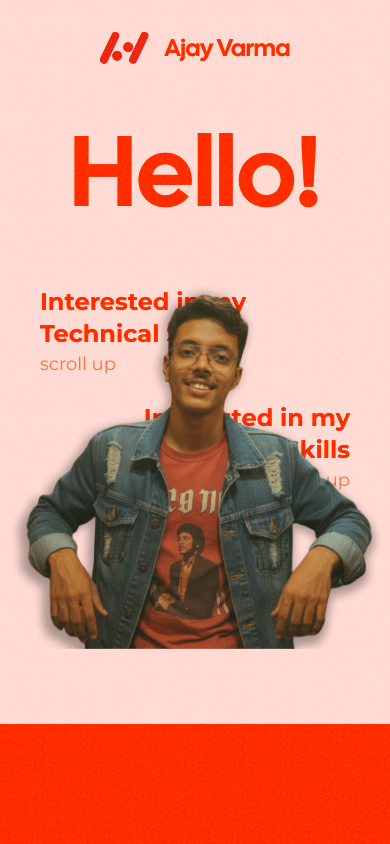
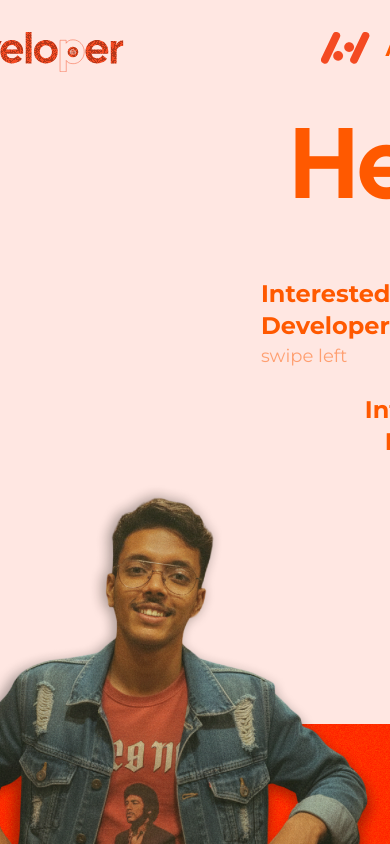
Before and after one commit to varmadesigns/Portfolio2, a React (Vite) app: page / in a window 390 px wide. Built offline with nearby package versions, Linux system fonts and the light colour scheme.

Commit message:
sections and scroll

```diff
--- a/index.html
+++ b/index.html
@@ -2,7 +2,7 @@
 <html lang="en">
   <head>
     <meta charset="UTF-8" />
-    <link rel="icon" type="image/svg+xml" href="/vite.svg" />
+    <link rel="icon" type="image/svg+xml" href="/logo.svg" />
     <meta name="viewport" content="width=device-width, initial-scale=1.0" />
     <link rel="preconnect" href="https://fonts.googleapis.com" />
     <link rel="preconnect" href="https://fonts.gstatic.com" crossorigin />
--- a/package.json
+++ b/package.json
@@ -12,6 +12,7 @@
   "dependencies": {
     "@tailwindcss/postcss": "^4.1.17",
     "@tailwindcss/vite": "^4.1.17",
+    "gsap": "^3.13.0",
     "react": "^19.2.0",
     "react-dom": "^19.2.0",
     "tailwindcss": "^4.1.17"
--- a/src/App.jsx
+++ b/src/App.jsx
@@ -1,32 +1,328 @@
-import React from 'react'
+import React, { useEffect, useRef } from 'react'
 import NoiseOverlay from './components/Noise'
+import gsap from 'gsap'
 
 function App() {
+  const containerRef = useRef(null)
+  const imgRef = useRef(null)
+  const designerSvgRef = useRef(null)
+  const developerSvgRef = useRef(null)
+  const currentSectionRef = useRef(1) // 0 = developer, 1 = main, 2 = designer
+  const isScrollingRef = useRef(false)
+
+  useEffect(() => {
+    let touchStartX = 0
+    let touchEndX = 0
+
+    const handleTouchStart = (e) => {
+      touchStartX = e.changedTouches[0].screenX
+    }
+
+    const handleTouchEnd = (e) => {
+      touchEndX = e.changedTouches[0].screenX
+      handleSwipe()
+    }
+
+    const handleSwipe = () => {
+      if (isScrollingRef.current) return
+      const container = containerRef.current
+      if (!container) return
+
+      const threshold = 50
+      const diff = touchStartX - touchEndX
+
+      if (Math.abs(diff) < threshold) return
+
+      isScrollingRef.current = true
+      const sectionWidth = window.innerWidth
+      const isMobile = window.innerWidth < 768
+
+      if (diff > 0) {
+        // Swiped left -> go to designer section
+        if (currentSectionRef.current < 2) {
+          currentSectionRef.current++
+        }
+      } else {
+        // Swiped right -> go to developer section
+        if (currentSectionRef.current > 0) {
+          currentSectionRef.current--
+        }
+      }
+
+      // Animate image position based on section (only on md and larger screens)
+      if (!isMobile && imgRef.current) {
+        if (currentSectionRef.current === 0) {
+          gsap.to(imgRef.current, {
+            x: '35vw',
+            duration: 0.8,
+            ease: 'power2.inOut',
+          })
+        } else if (currentSectionRef.current === 2) {
+          gsap.to(imgRef.current, {
+            x: '-40vw',
+            duration: 0.8,
+            ease: 'power2.inOut',
+          })
+        } else {
+          gsap.to(imgRef.current, {
+            x: 0,
+            duration: 0.8,
+            ease: 'power2.inOut',
+          })
+        }
+      }
+
+      gsap.to(container, {
+        scrollLeft: currentSectionRef.current * sectionWidth,
+        duration: 0.8,
+        ease: 'power2.inOut',
+        onComplete: () => {
+          isScrollingRef.current = false
+        }
+      })
+    }
+
+    const container = containerRef.current
+    if (container) {
+      container.addEventListener('touchstart', handleTouchStart, false)
+      container.addEventListener('touchend', handleTouchEnd, false)
+    }
+
+    return () => {
+      if (container) {
+        container.removeEventListener('touchstart', handleTouchStart)
+        container.removeEventListener('touchend', handleTouchEnd)
+      }
+    }
+  }, [])
+
+  useEffect(() => {
+    const handleWheel = (e) => {
+      if (isScrollingRef.current) return
+
+      const container = containerRef.current
+      if (!container) return
+
+      e.preventDefault()
+      isScrollingRef.current = true
+
+      const sectionWidth = window.innerWidth
+
+      if (e.deltaY > 0) {
+        // Scroll down -> go to designer section
+        if (currentSectionRef.current < 2) {
+          currentSectionRef.current++
+        }
+      } else {
+        // Scroll up -> go to developer section
+        if (currentSectionRef.current > 0) {
+          currentSectionRef.current--
+        }
+      }
+
+      // Animate image position based on section (only on md and larger screens)
+      const isMobile = window.innerWidth < 768
+      if (!isMobile && imgRef.current) {
+        if (currentSectionRef.current === 0) {
+          // Developer section - image to right
+          gsap.to(imgRef.current, {
+            x: '35vw',
+            duration: 0.8,
+            ease: 'power2.inOut',
+          })
+        } else if (currentSectionRef.current === 2) {
+          // Designer section - image to left
+          gsap.to(imgRef.current, {
+            x: '-40vw',
+            duration: 0.8,
+            ease: 'power2.inOut',
+          })
+        } else {
+          // Main section - center image
+          gsap.to(imgRef.current, {
+            x: 0,
+            duration: 0.8,
+            ease: 'power2.inOut',
+          })
+        }
+      }
+
+      // Animate designer SVG based on section
+      if (designerSvgRef.current) {
+        if (currentSectionRef.current === 2) {
+          // Designer section - fade in and move from right
+          if (!isMobile) {
+            gsap.to(designerSvgRef.current, {
+              opacity: 1,
+              x: 0,
+              duration: 0.8,
+              ease: 'power2.inOut',
+              pointerEvents: 'auto',
+            })
+          }
+        } else {
+          // Other sections - hide and move to right
+          if (!isMobile) {
+            gsap.to(designerSvgRef.current, {
+              opacity: 0,
+              x: '100vw',
+              duration: 0.8,
+              ease: 'power2.inOut',
+              pointerEvents: 'none',
+            })
+          }
+        }
+      }
+
+      // Animate developer SVG based on section
+      if (developerSvgRef.current) {
+        if (currentSectionRef.current === 0) {
+          // Developer section - fade in and move from left
+          if (!isMobile) {
+            gsap.to(developerSvgRef.current, {
+              opacity: 1,
+              x: 0,
+              duration: 0.8,
+              ease: 'power2.inOut',
+              pointerEvents: 'auto',
+            })
+          }
+        } else {
+          // Other sections - hide and move to left
+          if (!isMobile) {
+            gsap.to(developerSvgRef.current, {
+              opacity: 0,
+              x: '-100vw',
+              duration: 0.8,
+              ease: 'power2.inOut',
+              pointerEvents: 'none',
+            })
+          }
+        }
+      }
+
+      gsap.to(container, {
+        scrollLeft: currentSectionRef.current * sectionWidth,
+        duration: 0.8,
+        ease: 'power2.inOut',
+        onComplete: () => {
+          isScrollingRef.current = false
+        }
+      })
+    }
+
+    const container = containerRef.current
+    if (container) {
+      // Scroll to main (center) section on mount
+      setTimeout(() => {
+        container.scrollLeft = window.innerWidth
+      }, 0)
+
+      window.addEventListener('wheel', handleWheel, { passive: false })
+    }
+
+    return () => {
+      window.removeEventListener('wheel', handleWheel)
+    }
+  }, [])
+
   return (
-    <>
-      <section id="hero" className="h-full w-full">
-        <header className='m-8 flex justify-center md:justify-start items-center gap-4'>
+    <div className="relative w-screen h-screen overflow-hidden">
+      {/* Main scroll container */}
+      <div
+        ref={containerRef}
+        className="w-screen h-screen overflow-x-scroll overflow-y-hidden flex scroll-smooth"
+        style={{
+          scrollBehavior: 'auto',
+          overscrollBehavior: 'contain',
+        }}
+      >
+        {/* Developer Section - Left */}
+        <section id="developer" className="h-screen w-screen shrink-0 flex flex-col items-center justify-center bg-[#FFE7E2] relative">
+
+          {/* Developer SVG - visible only on desktop, animated */}
+          <img
+            ref={developerSvgRef}
+            src="developer.svg"
+            alt="developer"
+            className='hidden md:block absolute top-0 left-0 w-1/3 h-auto'
+            style={{
+              opacity: 0,
+              x: '-100vw',
+            }}
+          />
+
+          {/* Mobile version - top center */}
+          <img
+            src="developer.svg"
+            alt="developer"
+            className='md:hidden absolute top-8 left-1/2 -translate-x-1/2 w-1/2 h-auto z-10'
+          />
+        </section>
+
+        {/* Main/Home Section - Center */}
+        <section id="home" className="h-screen w-screen shrink-0 flex flex-col relative">
+          <header className='m-8 flex justify-center md:justify-start items-center gap-4 animate-fadeInDown'>
             <img src="logo.svg" alt="logo" className='h-8'/>
             <p className='text-2xl font-calsans text-[#FF5900]'>Ajay Varma</p>
           </header>
-        <h1 className='text-[100px] md:text-[200px] font-calsans text-[#FF5900] flex justify-center'><NoiseOverlay size={0.5} density={100} color="rgba(0, 0, 0, 0.2)" />Hello!</h1>
-        <div className='h-full m-10 flex flex-col md:flex-row gap-6 justify-between'>
+          <div className='flex-1 flex flex-col'>
+            <h1 className='text-[100px] md:text-[200px] font-calsans text-[#FF5900] flex justify-center -mt-2 md:-mt-8 animate-fadeInDown delay-200'>Hello!</h1>
+            <div className='flex-1 m-10 flex flex-col md:flex-row gap-6 md:justify-between'>
               <div className='flex flex-col items-start md:items-center'>
-            <p className='text-2xl md:text-3xl font-montserrat font-bold text-[#FF5900] md:text-center'>Interested in my <br />Technical Skills</p>
-            <p className='text-lg md:text-xl text-[#FF5900]/50 font-montserrat font-normal' >scroll up</p>
+                <p className='text-2xl md:text-3xl font-montserrat font-bold text-[#FF5900] md:text-center'>Interested in my <br />Developer Skills</p>
+                <p className='text-xl hidden md:block text-[#FF5900]/50 font-montserrat font-normal' >scroll up</p>
+                <p className='text-lg md:hidden text-[#FF5900]/50 font-montserrat font-normal' >swipe left</p>
               </div>
               <div className='flex flex-col items-end md:items-center'>
-            <p className='text-2xl md:text-3xl font-montserrat font-bold text-[#FF5900] text-end md:text-center'>Interested in my <br />Technical Skills</p>
-            <p className='text-xl hidden md:block text-[#FF5900]/50 font-montserrat font-normal' >scroll up</p>
-            <p className='text-lg md:hidden text-[#FF5900]/50 font-montserrat font-normal' >scroll up</p>
+                <p className='text-2xl md:text-3xl font-montserrat font-bold text-[#FF5900] text-end md:text-center'>Interested in my <br />Designer Skills</p>
+                <p className='text-xl hidden md:block text-[#FF5900]/50 font-montserrat font-normal' >scroll down</p>
+                <p className='text-lg md:hidden text-[#FF5900]/50 font-montserrat font-normal' >swipe right</p>
               </div>
             </div>
-        <div id="bottom-div" className='h-30 md:h-50 w-full bg-[#FF5900] fixed bottom-0'>
+          </div>
+        </section>
+
+        {/* Designer Section - Right */}
+        <section id="designer" className="h-screen w-screen shrink-0 flex flex-col items-center justify-center bg-[#FFE7E2] relative">
+
+          {/* Designer SVG - visible only on desktop, animated */}
+          <img
+            ref={designerSvgRef}
+            src="designer.svg"
+            alt="designer"
+            className='hidden md:block absolute right-0 top-0 w-1/3 h-auto z-10'
+            style={{
+              opacity: 0,
+              x: '100vw',
+            }}
+          />
+
+          {/* Mobile version - top center */}
+          <img
+            src="designer.svg"
+            alt="designer"
+            className='md:hidden absolute top-8 left-1/2 -translate-x-1/2 w-1/2 h-auto'
+          />
+        </section>
+      </div>
+
+      {/* Bottom div - absolutely positioned and independent */}
+      <div id="bottom-div" className='h-30 md:h-50 w-full bg-[#FF5900] absolute bottom-0 left-0 right-0 z-0'>
         <NoiseOverlay size={0.5} density={100} color="rgba(0, 0, 0, 1)"/>
       </div>
-        <img src="ajay.png" alt="myphoto" className='fixed top-1/2 left-1/2 -translate-x-1/2 -translate-y-1/2 -bottom-10 object-contain'/>
-      </section>
-    </>
+
+      {/* Ajay photo - absolutely positioned and independent */}
+      <img
+        ref={imgRef}
+        src="ajay.png"
+        alt="myphoto"
+        className='absolute -bottom-10 object-scale-down scale-125 md:scale-100 z-10 left-1/2 pointer-events-none'
+        style={{
+          transform: 'translateX(-50%)'
+        }}
+      />
+    </div>
   )
 }
 
--- a/src/index.css
+++ b/src/index.css
@@ -26,6 +26,35 @@
   font-family: 'Montserrat', sans-serif;
 }
 
+@keyframes fadeInDown {
+  from {
+    opacity: 0;
+    transform: translateY(-30px);
+  }
+  to {
+    opacity: 1;
+    transform: translateY(0);
+  }
+}
+
+
+.animate-fadeInDown {
+  opacity: 0;
+  animation: fadeInDown 0.8s ease-out forwards;
+}
+
+.animate-fadeInDown.delay-100 {
+  animation-delay: 0.1s;
+}
+
+.animate-fadeInDown.delay-200 {
+  animation-delay: 0.2s;
+}
+
+.animate-fadeInDown.delay-300 {
+  animation-delay: 0.3s;
+}
+
 :root {
   line-height: 1.5;
   font-weight: 400;
--- a/tailwind.config.js
+++ b/tailwind.config.js
@@ -6,6 +6,27 @@ export default {
         calsans: ['CalSans', 'sans-serif'],
         gilroy: ['Gilroy', 'sans-serif'],
       },
+      animation: {
+        fadeInDown: 'fadeInDown 0.8s ease-out forwards',
+      },
+      keyframes: {
+        fadeInDown: {
+          '0%': {
+            opacity: '0',
+            transform: 'translateY(-30px)',
+          },
+          '100%': {
+            opacity: '1',
+            transform: 'translateY(0)',
+          },
+        },
+      },
+      transitionDelay: {
+        0: '0ms',
+        100: '100ms',
+        200: '200ms',
+        300: '300ms',
+      },
     },
   },
 }
```
Also changed, not shown: 1 other file (tests, documents, lock files or other folders). Lines whose indentation alone changed are shown as unchanged.
